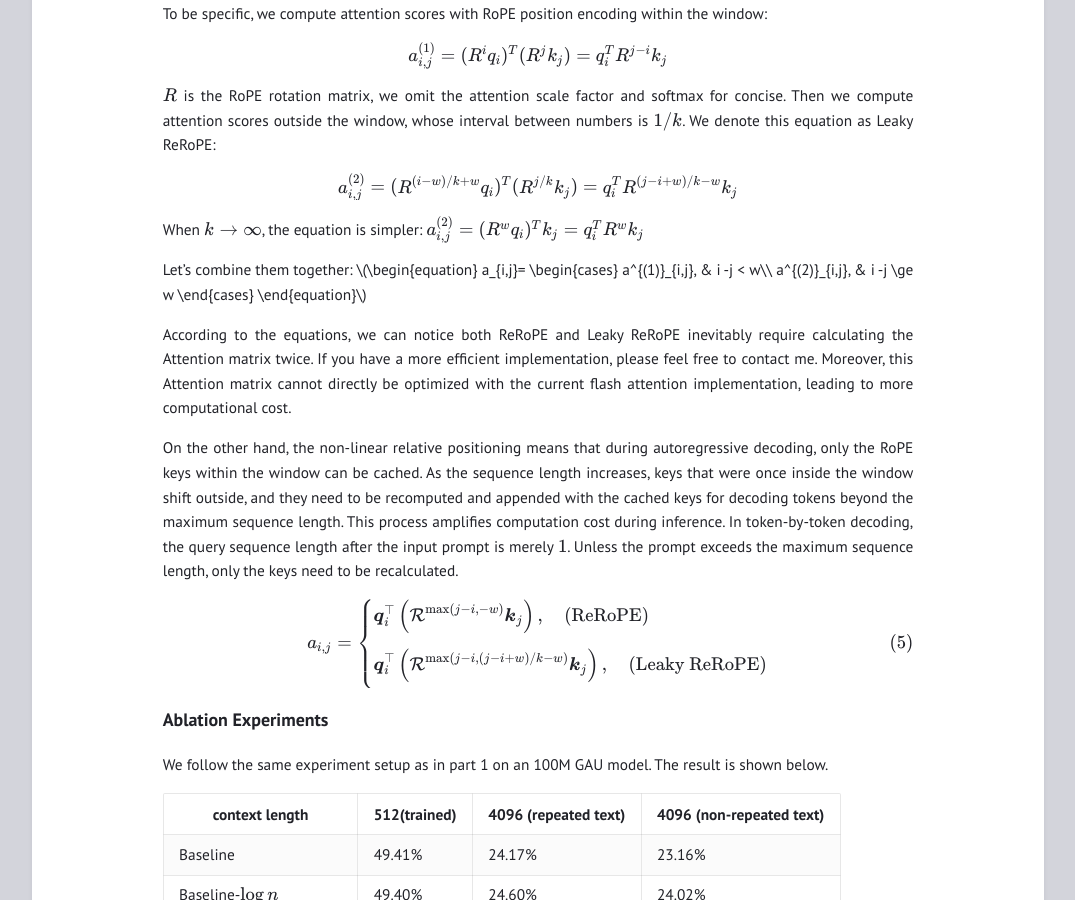
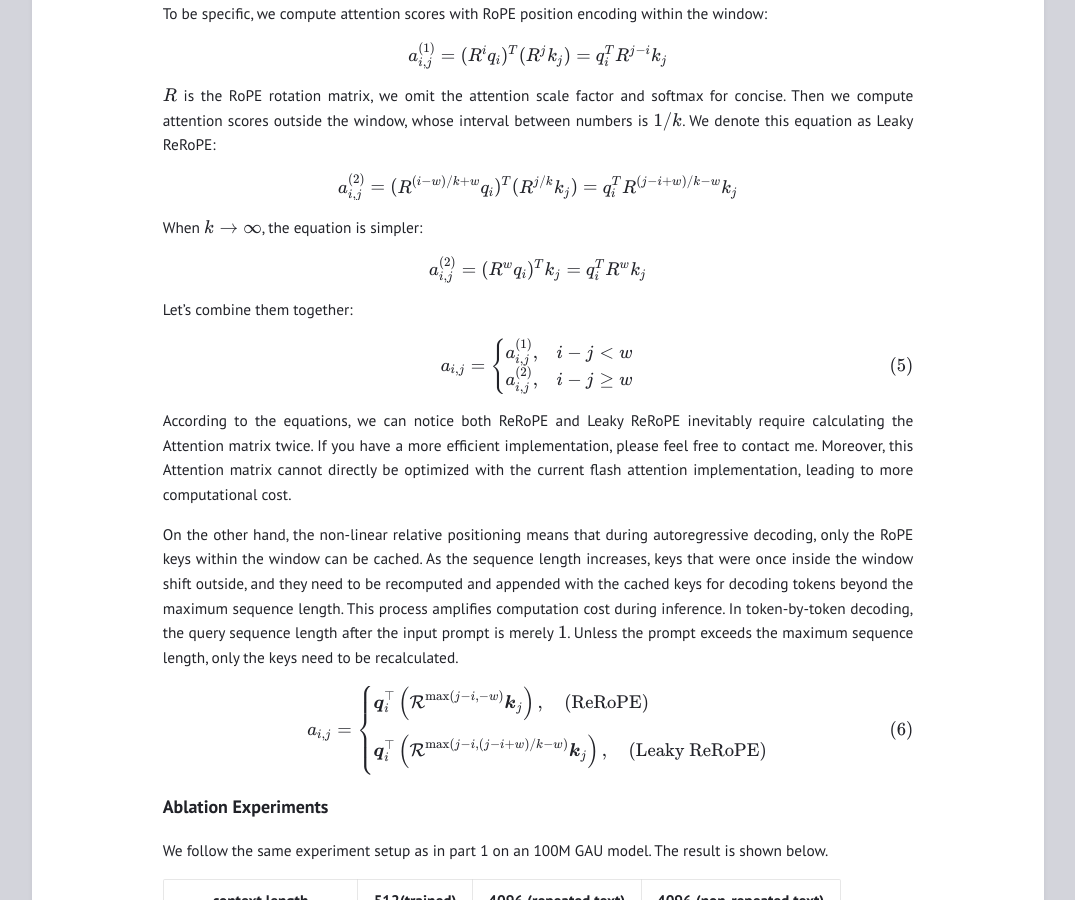
Before and after one commit to NormXU/NormXU.github.io, a Jekyll site: the page built from _posts/2023-08-16-Rethinking-Rotary-Position-Embedding-3.md, in a window 1280 px wide and 900 px high, scrolled down 3037 px. Shown: the whole window, without its empty margins (102-1177 px from the left). Built offline with Jekyll 4.4.1, drawn with Linux system fonts in a browser that asks for light colours; some of the changed lines change nothing that is shown; some of the changed text lies outside the part shown.

Commit message:
fix formula

```diff
--- a/_posts/2023-08-16-Rethinking-Rotary-Position-Embedding-3.md
+++ b/_posts/2023-08-16-Rethinking-Rotary-Position-Embedding-3.md
@@ -115,18 +115,18 @@ Then we compute attention scores outside the window, whose interval between numb
 $$a_{i,j}^{(2)} = (R^{(i-w)/k+w} q_i)^T(R^{j/k} k_j) = q_i^T R^{(j-i+w)/k - w} k_j$$
 
 When $$k \to \infty$$, the equation is simpler:
+
 $$a_{i,j}^{(2)} = (R^{w} q_i)^T k_j = q_i^T R^{w} k_j$$
 
 Let’s combine them together:
-$$
-\begin{equation}
+
+$$ \begin{equation}
     a_{i,j}=
     \begin{cases}
       a^{(1)}_{i,j}, &  i -j < w\\
       a^{(2)}_{i,j}, & i -j \ge w
     \end{cases}
-  \end{equation}
-$$
+  \end{equation} $$
 
 
 
@@ -224,4 +224,4 @@ ReRoPE effectively achieves near-optimal results, aligning with our intuition th
 
 The ReRoPE and Leaky ReRoPE codes can be found here. Feel free to play with it.
 
-> **Github：https://github.com/bojone/rerope**
+> **Github: [https://github.com/bojone/rerope](https://github.com/bojone/rerope)**
```
